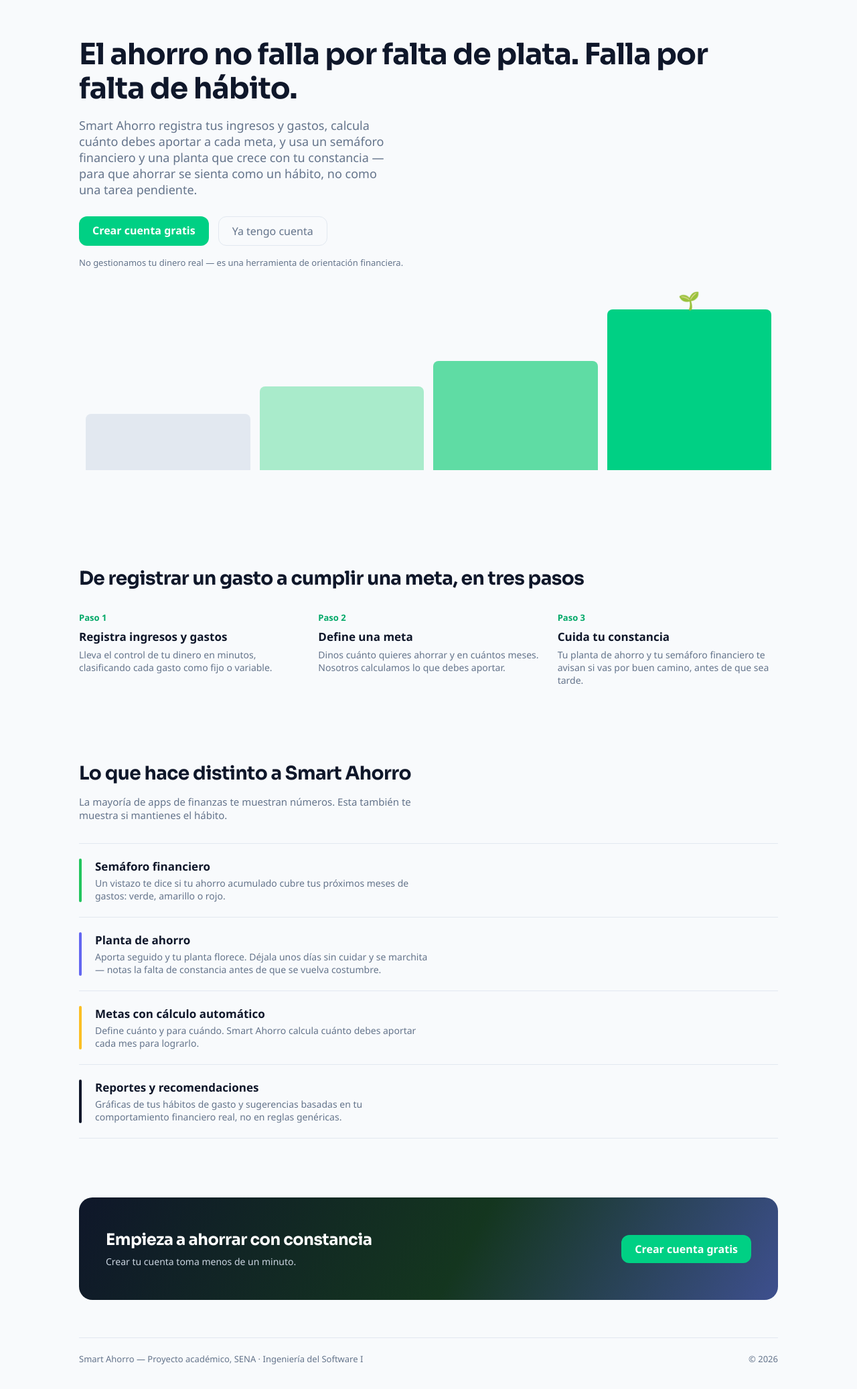
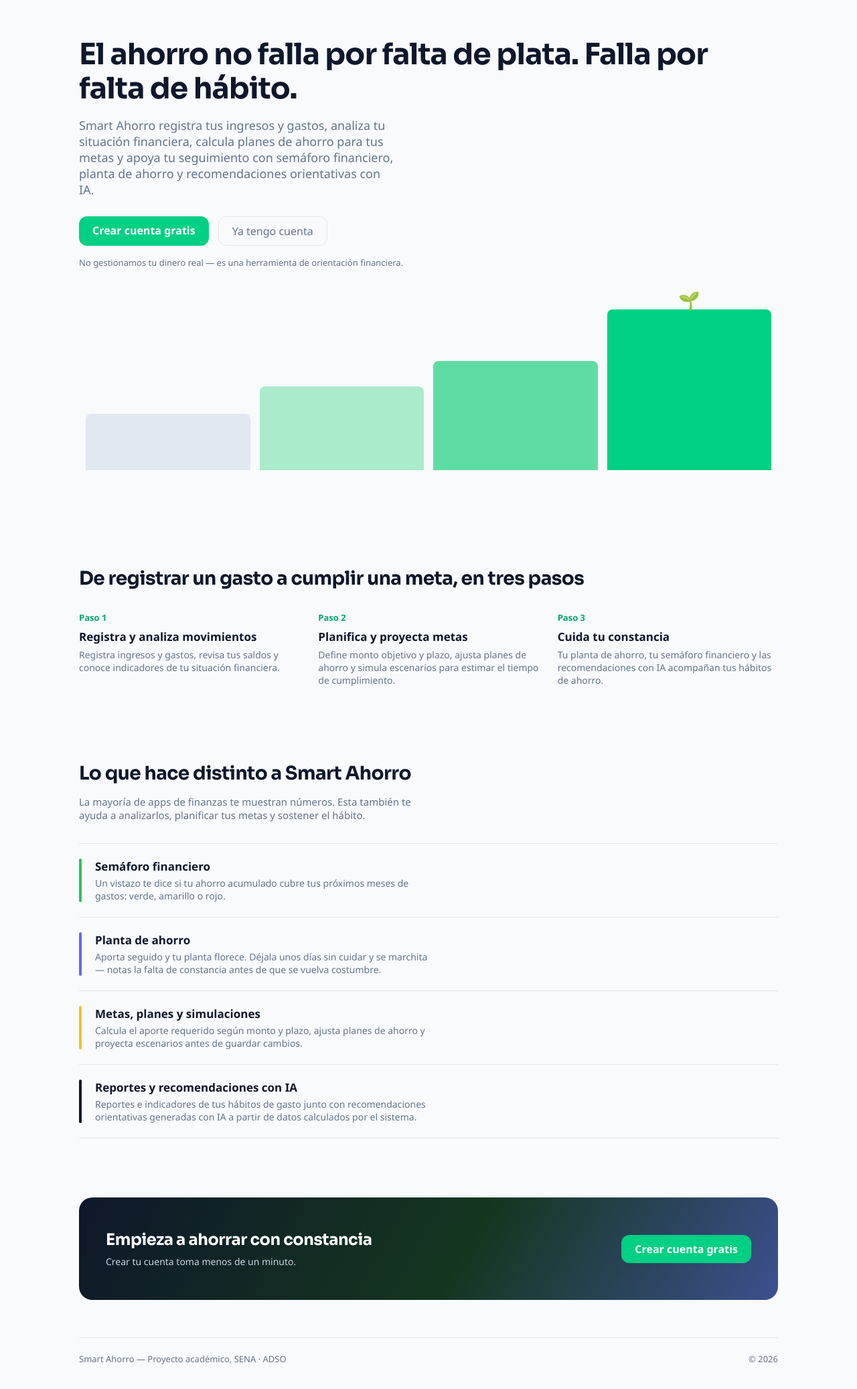
Before and after one commit to johana-23/Ahorro-Smart, a Laravel app: page / in a window 1280 px wide. Shown: the part 86-2160 px from the top of the page at 67% size. Run offline with Laravel 12, Linux system fonts and the light colour scheme.

Commit message:
Feature/actualizar layout adso (#24)
* feat(entorno): unificar arranque de Laravel y Spring Boot con esquema smart_ahorro_ia

* chore(entorno): eliminar lanzadores duplicados en smart-ahorro-api

* docs(vista): actualizar referencia academica a ADSO en landing

* Actualizar landing.blade.php conforme a propuesta v3 ADSO

```diff
--- a/resources/views/landing.blade.php
+++ b/resources/views/landing.blade.php
@@ -6,8 +6,8 @@
     <script>
       document.documentElement.setAttribute('data-theme', localStorage.getItem('smart-ahorro-theme') || 'light');
     </script>
-    <title>Smart Ahorro — Ahorra con hábito, no con fuerza de voluntad</title>
-    <meta name="description" content="Registra tus ingresos y gastos, define metas de ahorro y deja que el semáforo financiero y la planta de ahorro te muestren si vas por buen camino." />
+    <title>Smart Ahorro — Gestión y planificación financiera inteligente</title>
+    <meta name="description" content="Administra ingresos y gastos, analiza tu situación financiera, planifica metas de ahorro, consulta reportes y recibe recomendaciones orientativas con IA." />
     <link rel="preconnect" href="https://fonts.googleapis.com" />
     <link href="https://fonts.googleapis.com/css2?family=Sora:wght@600;700;800&display=swap" rel="stylesheet" />
     <link rel="stylesheet" href="https://cdnjs.cloudflare.com/ajax/libs/font-awesome/6.7.2/css/all.min.css" />
@@ -39,9 +39,9 @@
         <div>
           <h1>El ahorro no falla por falta de plata. Falla por falta de hábito.</h1>
           <p class="sub">
-            Smart Ahorro registra tus ingresos y gastos, calcula cuánto debes aportar a
-            cada meta, y usa un semáforo financiero y una planta que crece con tu
-            constancia — para que ahorrar se sienta como un hábito, no como una tarea pendiente.
+            Smart Ahorro registra tus ingresos y gastos, analiza tu situación financiera,
+            calcula planes de ahorro para tus metas y apoya tu seguimiento con semáforo
+            financiero, planta de ahorro y recomendaciones orientativas con IA.
           </p>
           <div class="landing-cta-group">
             <a href="{{ route('register') }}" class="btn-primario">Crear cuenta gratis</a>
@@ -68,25 +68,25 @@
         <div class="landing-pasos">
           <div class="landing-paso">
             <p class="num">Paso 1</p>
-            <h3>Registra ingresos y gastos</h3>
-            <p>Lleva el control de tu dinero en minutos, clasificando cada gasto como fijo o variable.</p>
+            <h3>Registra y analiza movimientos</h3>
+            <p>Registra ingresos y gastos, revisa tus saldos y conoce indicadores de tu situación financiera.</p>
           </div>
           <div class="landing-paso">
             <p class="num">Paso 2</p>
-            <h3>Define una meta</h3>
-            <p>Dinos cuánto quieres ahorrar y en cuántos meses. Nosotros calculamos lo que debes aportar.</p>
+            <h3>Planifica y proyecta metas</h3>
+            <p>Define monto objetivo y plazo, ajusta planes de ahorro y simula escenarios para estimar el tiempo de cumplimiento.</p>
           </div>
           <div class="landing-paso">
             <p class="num">Paso 3</p>
             <h3>Cuida tu constancia</h3>
-            <p>Tu planta de ahorro y tu semáforo financiero te avisan si vas por buen camino, antes de que sea tarde.</p>
+            <p>Tu planta de ahorro, tu semáforo financiero y las recomendaciones con IA acompañan tus hábitos de ahorro.</p>
           </div>
         </div>
       </section>
 
       <section class="landing-section">
         <h2>Lo que hace distinto a Smart Ahorro</h2>
-        <p class="intro">La mayoría de apps de finanzas te muestran números. Esta también te muestra si mantienes el hábito.</p>
+        <p class="intro">La mayoría de apps de finanzas te muestran números. Esta también te ayuda a analizarlos, planificar tus metas y sostener el hábito.</p>
 
         <div style="margin-top:32px;">
           <div class="landing-feature">
@@ -106,15 +106,15 @@
           <div class="landing-feature">
             <div class="barra" style="background:var(--semaforo-amarillo);"></div>
             <div>
-              <h3>Metas con cálculo automático</h3>
-              <p>Define cuánto y para cuándo. Smart Ahorro calcula cuánto debes aportar cada mes para lograrlo.</p>
+              <h3>Metas, planes y simulaciones</h3>
+              <p>Calcula el aporte requerido según monto y plazo, ajusta planes de ahorro y proyecta escenarios antes de guardar cambios.</p>
             </div>
           </div>
           <div class="landing-feature">
             <div class="barra" style="background:var(--texto-principal);"></div>
             <div>
-              <h3>Reportes y recomendaciones</h3>
-              <p>Gráficas de tus hábitos de gasto y sugerencias basadas en tu comportamiento financiero real, no en reglas genéricas.</p>
+              <h3>Reportes y recomendaciones con IA</h3>
+              <p>Reportes e indicadores de tus hábitos de gasto junto con recomendaciones orientativas generadas con IA a partir de datos calculados por el sistema.</p>
             </div>
           </div>
         </div>
@@ -129,7 +129,7 @@
       </section>
 
       <footer class="landing-footer">
-        <span>Smart Ahorro — Proyecto académico, SENA · Ingeniería del Software I</span>
+        <span>Smart Ahorro — Proyecto académico, SENA · ADSO</span>
         <span>&copy; {{ date('Y') }}</span>
       </footer>
     </div>
```
Also changed, not shown: 5 other files.
